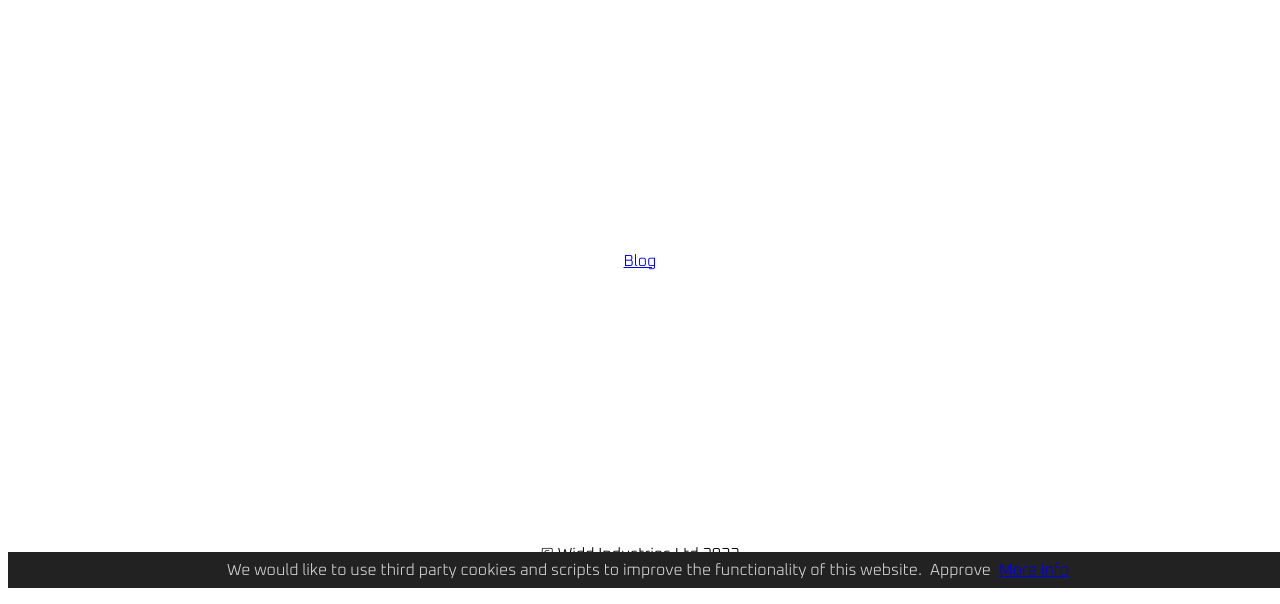
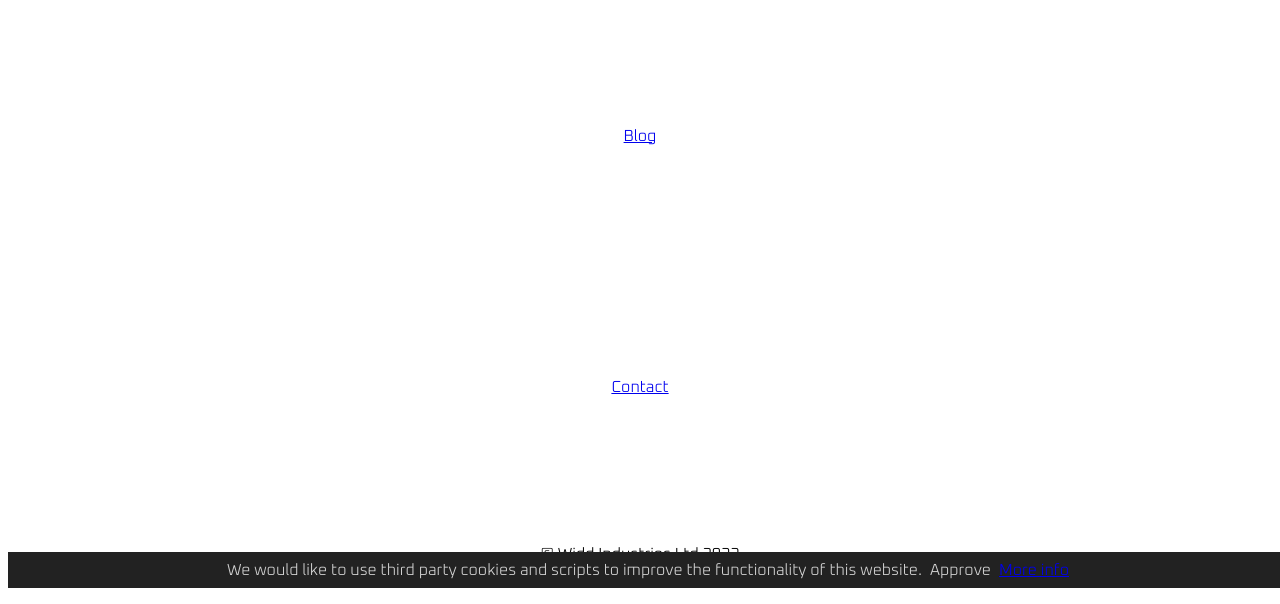
Before and after one commit to henryw374/henryw374.github.io, a plain HTML site: page index.html in a window 1280 px wide. Shown: the part 212-816 px from the top of the page. Drawn offline with Linux system fonts and the light colour scheme.

Commit message:
email addresses

```diff
--- a/index.html
+++ b/index.html
@@ -67,6 +67,7 @@ footer {
       </header>
       <main>
           <a href="/blog">Blog</a>
+          <a href="mailto:henry@widdindustries.com">Contact</a>
       </main>
       <footer>© Widd Industries Ltd 2023</footer>
 
```
Also changed, not shown: charts-email/index.html (+1 -0 lines).
